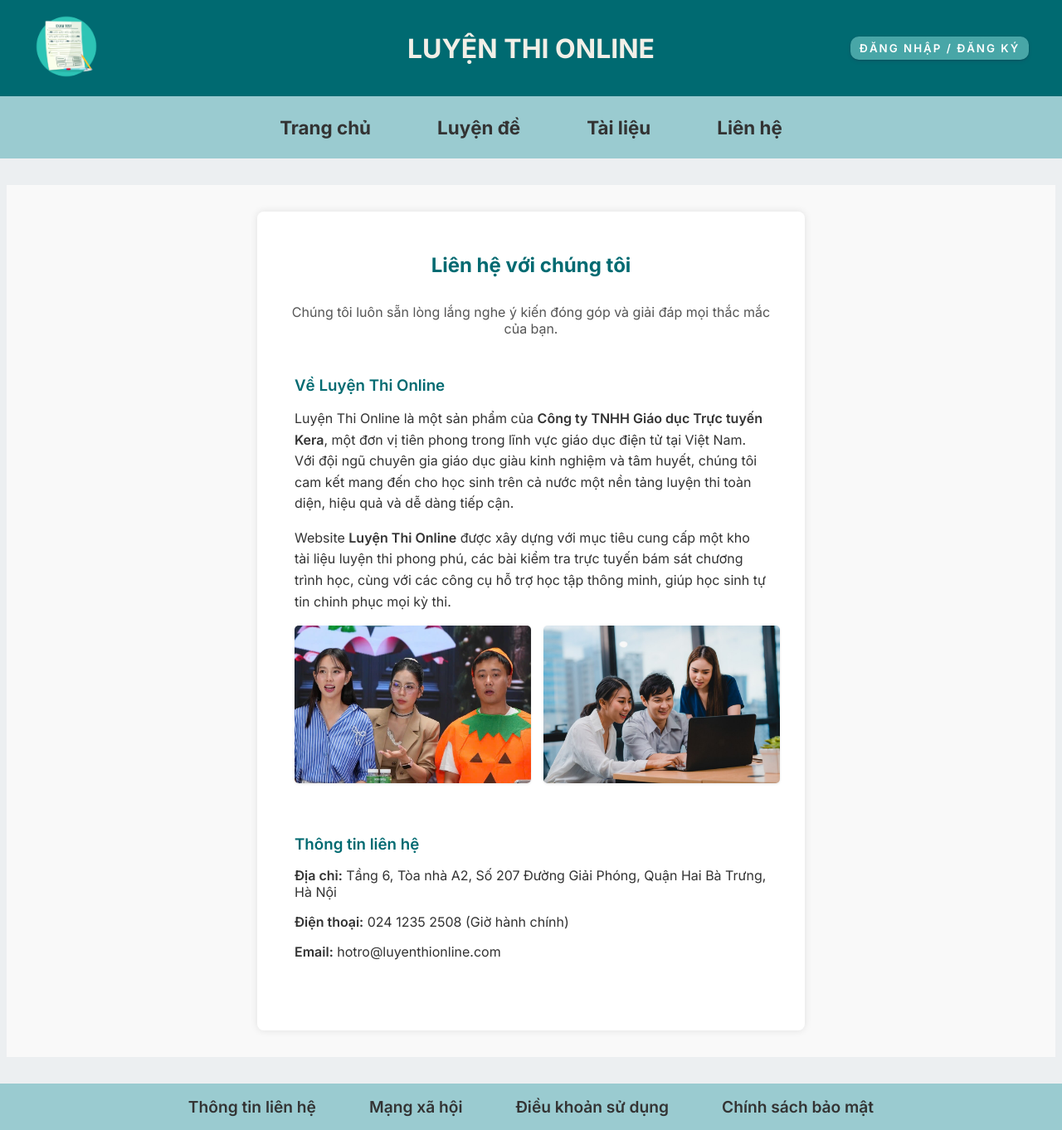
After one commit to daohieuit/Web, a Python web app: template templates/contact.html in a window 1280 px wide. The commit adds this page. Shown: the whole page at 83% size. Run offline with Jinja, Linux system fonts and the light colour scheme; the template is opened without the code that fills it, so the values that code supplies are empty.

Commit message:
add contact.html

```diff
--- a/static/style.css
+++ b/static/style.css
@@ -68,6 +68,10 @@ body {
     color: #333;
     font-size: 1.4rem;
     font-weight: 700;
+}
+
+.nav-list a:hover{
+    color: #006A71;
 }
 
 /* Main */
@@ -390,3 +394,97 @@ body {
 .login-link a:hover {
     text-decoration: underline;
 }
+
+.images_container {
+    display: flex; /* Sắp xếp các phần tử con (hai ảnh) theo hàng ngang */
+    justify-content: center; /* Căn giữa các ảnh theo chiều ngang */
+    align-items: center; /* Căn giữa các ảnh theo chiều dọc (nếu cần) */
+    gap: 20px; /* Tạo khoảng cách giữa hai ảnh (tùy chỉnh giá trị) */
+    margin-top: 20px; /* Thêm khoảng cách phía trên container ảnh (tùy chỉnh) */
+    margin-bottom: 20px; /* Thêm khoảng cách phía dưới container ảnh (tùy chỉnh) */
+    width: 100%; /* Đảm bảo container chiếm toàn bộ chiều rộng của phần tử cha */
+}
+
+.images_container img {
+    max-width: 45%; /* Đặt chiều rộng tối đa cho mỗi ảnh (tùy chỉnh tỷ lệ) */
+    height: auto; /* Duy trì tỷ lệ khung hình của ảnh */
+    border-radius: 8px; /* Bo tròn góc ảnh (tùy chọn) */
+    box-shadow: 0 2px 5px rgba(0, 0, 0, 0.1); /* Thêm hiệu ứng bóng đổ (tùy chọn) */
+}
+
+/* Main - Contact Page */
+.main-contact {
+    display: flex;
+    justify-content: center;
+    align-items: center;
+    padding: 2rem;
+    min-height: calc(100vh - (/* height của header */ 60px + /* height của nav */ 71px + /* height của footer */ 60px)); /* Đảm bảo hiển thị đầy đủ chiều cao */
+    background-color: #f9f9f9; /* Màu nền khác biệt (tùy chọn) */
+}
+
+.contact-container {
+    background-color: #fff;
+    padding: 30px;
+    border-radius: 8px;
+    box-shadow: 0 0 10px rgba(0, 0, 0, 0.1);
+    width: 600px;
+    max-width: 95%;
+}
+
+.contact-title {
+    text-align: center;
+    margin-bottom: 2rem;
+    color: #006A71;
+}
+
+.contact-intro {
+    text-align: center;
+    margin-bottom: 2rem;
+    color: #555;
+}
+
+.company-info {
+    margin-bottom: 2rem;
+    padding: 15px;
+    border-radius: 5px;
+}
+
+.company-info h3 {
+    margin-top: 0;
+    margin-bottom: 1rem;
+    color: #006A71;
+}
+
+.company-info p {
+    margin-bottom: 1rem;
+    line-height: 1.6;
+}
+
+.company-images {
+    display: flex; /* Sắp xếp ảnh theo hàng ngang */
+    gap: 15px; /* Khoảng cách giữa các ảnh */
+    margin-top: 1rem;
+}
+
+.company-images img {
+    max-width: 50%; /* Mỗi ảnh chiếm tối đa 50% chiều rộng container */
+    height: auto;
+    border-radius: 5px; /* Bo tròn góc ảnh (tùy chọn) */
+    box-shadow: 0 1px 3px rgba(0, 0, 0, 0.1); /* Hiệu ứng bóng đổ nhẹ (tùy chọn) */
+}
+
+.contact-details {
+    margin-bottom: 2rem;
+    padding: 15px;
+    border-radius: 5px;
+}
+
+.contact-details h3 {
+    margin-top: 0;
+    margin-bottom: 1rem;
+    color: #006A71;
+}
+
+.contact-details p {
+    margin-bottom: 0.5rem;
+}
--- /dev/null
+++ b/templates/contact.html
@@ -0,0 +1,61 @@
+<!DOCTYPE html>
+<html lang="en">
+<head>
+    <meta charset="UTF-8">
+    <meta name="viewport" content="width=device-width, initial-scale=1.0">
+    <title>LIÊN HỆ - LUYỆN THI ONLINE</title>
+    <link rel="preconnect" href="https://fonts.googleapis.com">
+    <link rel="preconnect" href="https://fonts.gstatic.com" crossorigin>
+    <link href="https://fonts.googleapis.com/css2?family=Anton&family=Inter:ital,opsz,wght@0,14..32,100..900;1,14..32,100..900&family=Merriweather:ital,opsz,wght@0,18..144,300..900;1,18..144,300..900&family=Raleway:ital,wght@0,100..900;1,100..900&display=swap" rel="stylesheet">
+    <link rel="stylesheet" href="../static/style.css">
+</head>
+<body>
+    <header class="header">
+        <div class="header-content">
+            <a href="../index.html"><img src="../static/images/logo.png" alt="web_logo" class="logo"></a>
+            <h1 class="inter-700">LUYỆN THI ONLINE</h1>
+            <button class="auth-button inter-600 btn redirect-to-login">Đăng nhập / Đăng ký</button>
+        </div>
+    </header>
+    <nav class="nav">
+        <ul class="nav-list">
+            <li><a href="../index.html" class="inter-600">Trang chủ</a></li>
+            <li><a href="" class="inter-600">Luyện đề</a></li>
+            <li><a href="" class="inter-600">Tài liệu</a></li>
+            <li><a href="#" class="inter-600">Liên hệ</a></li>
+        </ul>
+    </nav>
+    <main class="main main-contact">
+        <div class="contact-container">
+            <h2 class="inter-700 contact-title">Liên hệ với chúng tôi</h2>
+            <p class="inter-400 contact-intro">Chúng tôi luôn sẵn lòng lắng nghe ý kiến đóng góp và giải đáp mọi thắc mắc của bạn.</p>
+
+            <div class="company-info">
+                <h3 class="inter-600">Về Luyện Thi Online</h3>
+                <p class="inter-400">Luyện Thi Online là một sản phẩm của <strong class="inter-600">Công ty TNHH Giáo dục Trực tuyến Kera</strong>, một đơn vị tiên phong trong lĩnh vực giáo dục điện tử tại Việt Nam. Với đội ngũ chuyên gia giáo dục giàu kinh nghiệm và tâm huyết, chúng tôi cam kết mang đến cho học sinh trên cả nước một nền tảng luyện thi toàn diện, hiệu quả và dễ dàng tiếp cận.</p>
+                <p class="inter-400">Website <strong class="inter-600">Luyện Thi Online</strong> được xây dựng với mục tiêu cung cấp một kho tài liệu luyện thi phong phú, các bài kiểm tra trực tuyến bám sát chương trình học, cùng với các công cụ hỗ trợ học tập thông minh, giúp học sinh tự tin chinh phục mọi kỳ thi.</p>
+                <div class="company-images">
+                    <img src="../static/images/kera.jpg" alt="Hình ảnh công ty 1">
+                    <img src="../static/images/kera2.jpg" alt="Hình ảnh công ty 2">
+                </div>
+            </div>
+
+            <div class="contact-details">
+                <h3 class="inter-600">Thông tin liên hệ</h3>
+                <p class="inter-400"><strong class="inter-600">Địa chỉ:</strong> Tầng 6, Tòa nhà A2, Số 207 Đường Giải Phóng, Quận Hai Bà Trưng, Hà Nội</p>
+                <p class="inter-400"><strong class="inter-600">Điện thoại:</strong> 024 1235 2508 (Giờ hành chính)</p>
+                <p class="inter-400"><strong class="inter-600">Email:</strong> hotro@luyenthionline.com</p>
+            </div>
+        </div>
+    </main>
+    <footer class="footer">
+        <ul class="footer-list">
+            <li><a href="#" class="inter-600">Thông tin liên hệ</a></li>
+            <li><a href="" class="inter-600">Mạng xã hội</a></li>
+            <li><a href="" class="inter-600">Điều khoản sử dụng</a></li>
+            <li><a href="" class="inter-600">Chính sách bảo mật</a></li>
+        </ul>
+    </footer>
+    <script src="../static/main.js"></script>
+</body>
+</html>
```
Also changed, not shown: index.html (+7 -3 lines), templates/login.html (+4 -4 lines), templates/signup.html (+4 -4 lines), templates/template.html (+4 -4 lines), static/images/kera.jpg (added), static/images/kera2.jpg (added), static/images/logo.png (added), static/images/main_img_1.jpg (added), static/images/main_img_2.jpg (added), static/images/tmp_logo.jpeg (deleted).
